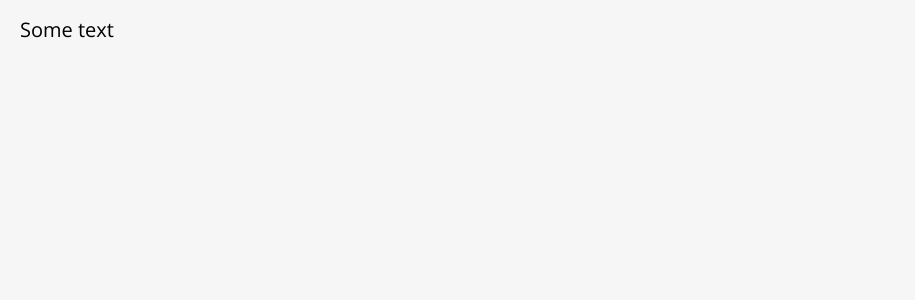
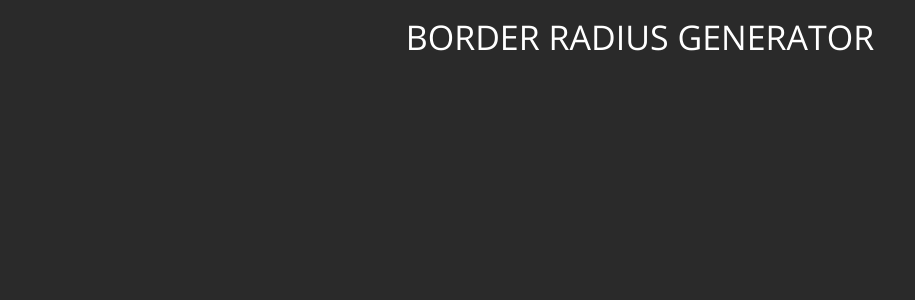
Before and after one commit to Grinch3214/border-radius-generator, a Vue app: page / in a window 1280 px wide. Shown: the top 300 px of the page, without its empty margins (0-915 px from the left). Built offline with nearby package versions, Linux system fonts and the light colour scheme.

Commit message:
added main styles

```diff
--- a/src/App.vue
+++ b/src/App.vue
@@ -1,5 +1,15 @@
 <template>
-  <div>Some text</div>
+	<div class="container">
+		<header class="header">
+			<h1 class="title">Border Radius Generator</h1>
+		</header>
+		<main>
+			<section>
+
+			</section>
+		</main>
+	</div>
+
 </template>
 
 <script setup>
@@ -30,4 +40,7 @@
 	font-style: normal;
 	font-display: swap;
 }
+.header {
+	padding-top: 2rem;
+}
 </style>
--- a/src/assets/styles/_global.scss
+++ b/src/assets/styles/_global.scss
@@ -1,7 +1,17 @@
 body {
+	// 400, 600, 800
 	font-family: 'Open Sans';
 	font-weight: 400;
 	font-size: 2rem;
-	margin: 2rem;
-	background: rgba(0, 0, 0, 0.035);
+	background: $dark-color;
+	color: $white-color;
 }
+.container {
+	max-width: 1200px;
+	margin: 0 auto;
+}
+.title {
+	font-size: 3.4rem;
+	text-transform: uppercase;
+	text-align: center;
+}
--- a/src/assets/styles/_reset.scss
+++ b/src/assets/styles/_reset.scss
@@ -49,5 +49,4 @@ html {
 }
 html, body {
 	scroll-behavior: smooth;
-	font-family: serif;
 }
--- a/src/assets/styles/_vars.scss
+++ b/src/assets/styles/_vars.scss
@@ -1,6 +1,6 @@
 
 $white-color: #fff;
-$black-color: #111;
+$dark-color: rgb(42, 42, 42);
 
 $red-color: rgb(196, 57, 57);
 $yellow-color: rgb(221, 221, 47);
```
